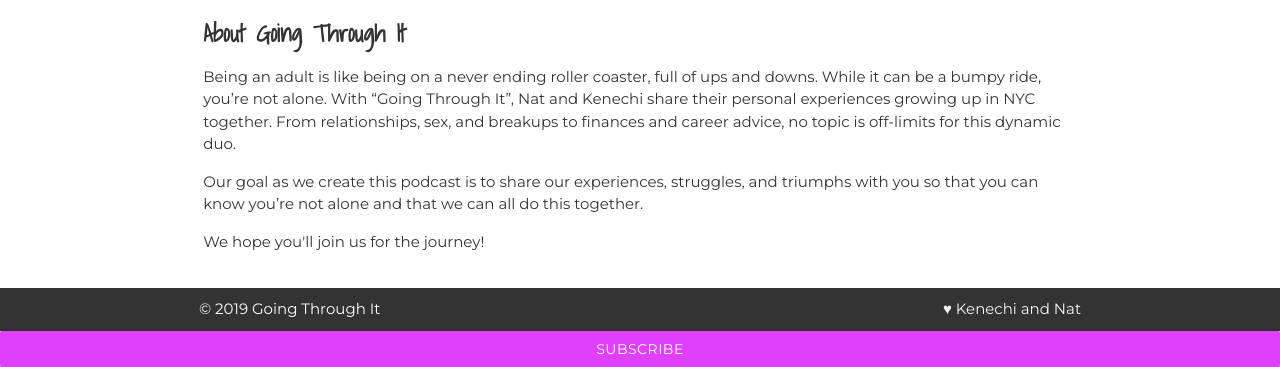
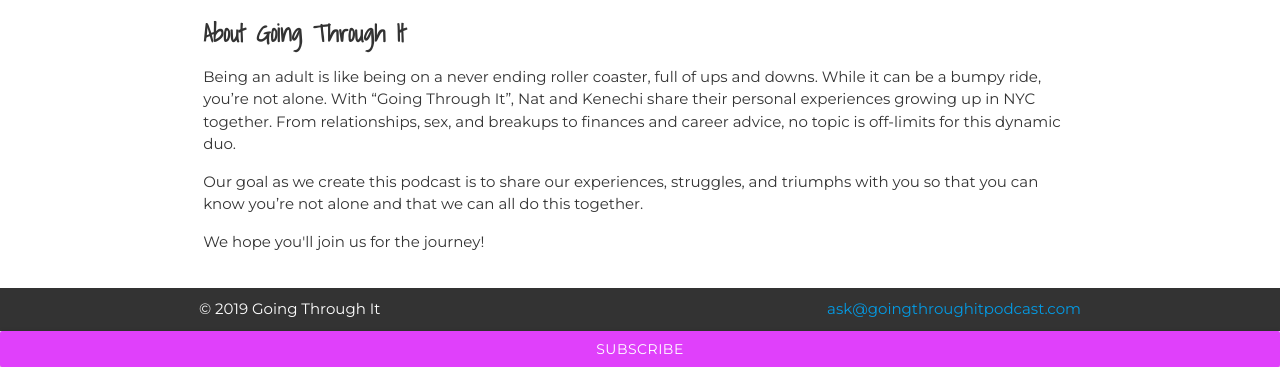
Before and after one commit to shaun3141/GoingThroughIt, a website: page client/index.html in a window 1280 px wide. Shown: the part 1047-1414 px from the top of the page. Drawn offline with nearby package versions, Linux system fonts and the light colour scheme.

Commit message:
Update index.html

```diff
--- a/client/index.html
+++ b/client/index.html
@@ -182,7 +182,7 @@
         © <script type="text/javascript">
   document.write(new Date().getFullYear());
 </script> Going Through It
-        <span class="grey-text text-lighten-4 right">♥ Kenechi and Nat</span>
+        <span class="grey-text text-lighten-4 right"><a href="mailto:ask@goingthroughitpodcast.com">ask@goingthroughitpodcast.com</a></span>
       </div>
     </footer>
 
```
